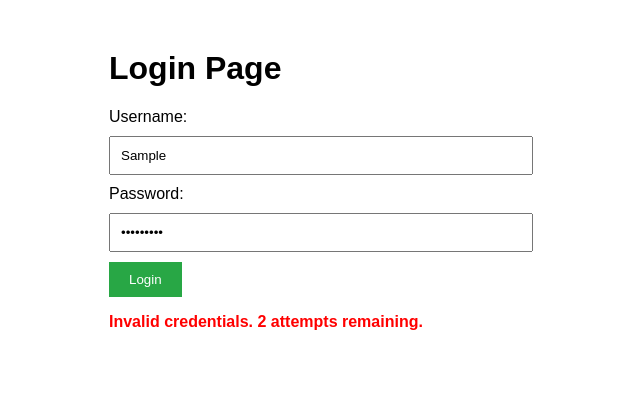
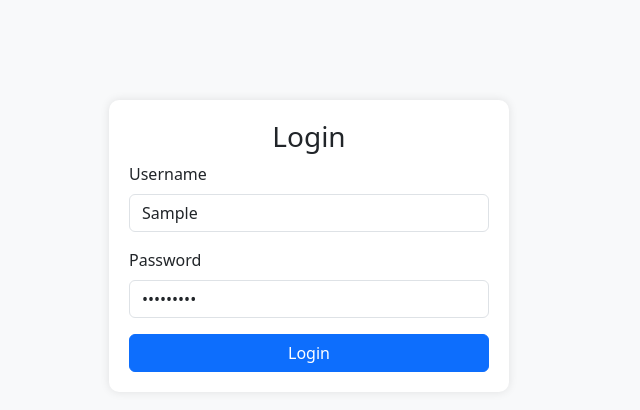
Before and after one commit to JethroBalaga/Ias, a website: page index.html in a window 1280 px wide. Both pictures are taken after typing "Sample", "Sample123" into the empty fields and a click on the button "Login". Shown: the whole page, without its empty margins (331-971 px from the left). Drawn offline with nearby package versions, Linux system fonts and the light colour scheme; no server answers.

Commit message:
change all

```diff
--- a/idps.js
+++ /dev/null
@@ -1,43 +0,0 @@
-// Simple Intrusion Detection and Prevention System (IDPS)
-let failedAttempts = 0;
-const maxFailedAttempts = 3;
-const blockDuration = 30000; // 30 seconds
-
-document.getElementById('loginForm').addEventListener('submit', function(event) {
-    event.preventDefault();
-
-    const username = document.getElementById('username').value;
-    const password = document.getElementById('password').value;
-
-    // Simulate a valid login (for demonstration purposes)
-    const validUsername = 'admin';
-    const validPassword = 'password123';
-
-    if (username === validUsername && password === validPassword) {
-        alert('Login successful!');
-        failedAttempts = 0; // Reset failed attempts on successful login
-    } else {
-        failedAttempts++;
-        if (failedAttempts >= maxFailedAttempts) {
-            document.getElementById('alert').textContent = 'Too many failed attempts. Please try again later.';
-            disableLoginForm();
-            setTimeout(enableLoginForm, blockDuration);
-        } else {
-            document.getElementById('alert').textContent = `Invalid credentials. ${maxFailedAttempts - failedAttempts} attempts remaining.`;
-        }
-    }
-});
-
-function disableLoginForm() {
-    document.getElementById('username').disabled = true;
-    document.getElementById('password').disabled = true;
-    document.querySelector('button').disabled = true;
-}
-
-function enableLoginForm() {
-    document.getElementById('username').disabled = false;
-    document.getElementById('password').disabled = false;
-    document.querySelector('button').disabled = false;
-    document.getElementById('alert').textContent = '';
-    failedAttempts = 0; // Reset failed attempts after block duration
-}
--- a/index.html
+++ b/index.html
@@ -3,50 +3,68 @@
 <head>
     <meta charset="UTF-8">
     <meta name="viewport" content="width=device-width, initial-scale=1.0">
-    <title>Simple IDPS</title>
+    <title>IDPS - Login</title>
+
+    <!-- Bootstrap CSS -->
+    <link href="https://cdn.jsdelivr.net/npm/bootstrap@5.3.0/dist/css/bootstrap.min.css" rel="stylesheet">
+
+    <script>
+        async function login(event) {
+            event.preventDefault();
+            const username = document.getElementById("username").value;
+            const password = document.getElementById("password").value;
+
+            const response = await fetch("/login", {
+                method: "POST",
+                headers: { "Content-Type": "application/json" },
+                body: JSON.stringify({ username, password })
+            });
+
+            const data = await response.json();
+
+            const alertBox = document.getElementById("alert-box");
+            alertBox.className = "alert " + (response.ok ? "alert-success" : "alert-danger");
+            alertBox.innerText = data.message;
+            alertBox.style.display = "block";
+        }
+    </script>
+
     <style>
         body {
-            font-family: Arial, sans-serif;
-            margin: 50px;
+            background-color: #f8f9fa;
         }
-        .container {
+        .login-container {
             max-width: 400px;
-            margin: 0 auto;
-        }
-        input {
-            width: 100%;
-            padding: 10px;
-            margin: 10px 0;
-        }
-        button {
-            padding: 10px 20px;
-            background-color: #28a745;
-            color: white;
-            border: none;
-            cursor: pointer;
-        }
-        button:hover {
-            background-color: #218838;
-        }
-        .alert {
-            color: red;
-            font-weight: bold;
+            margin: auto;
+            margin-top: 100px;
+            padding: 20px;
+            background: white;
+            border-radius: 10px;
+            box-shadow: 0px 0px 10px rgba(0, 0, 0, 0.1);
         }
     </style>
 </head>
 <body>
+
     <div class="container">
-        <h1>Login Page</h1>
-        <form id="loginForm">
-            <label for="username">Username:</label>
-            <input type="text" id="username" required>
-            <label for="password">Password:</label>
-            <input type="password" id="password" required>
-            <button type="submit">Login</button>
-        </form>
-        <p id="alert" class="alert"></p>
+        <div class="login-container">
+            <h3 class="text-center">Login</h3>
+            <div id="alert-box" class="alert" style="display: none;"></div>
+            <form onsubmit="login(event)">
+                <div class="mb-3">
+                    <label for="username" class="form-label">Username</label>
+                    <input type="text" class="form-control" id="username" required>
+                </div>
+                <div class="mb-3">
+                    <label for="password" class="form-label">Password</label>
+                    <input type="password" class="form-control" id="password" required>
+                </div>
+                <button type="submit" class="btn btn-primary w-100">Login</button>
+            </form>
+        </div>
     </div>
 
-    <script src="idps.js"></script>
+    <!-- Bootstrap JS -->
+    <script src="https://cdn.jsdelivr.net/npm/bootstrap@5.3.0/dist/js/bootstrap.bundle.min.js"></script>
 </body>
 </html>
```
Also changed, not shown: package.json (added, +7 -0 lines), server.js (added, +44 -0 lines), 1 other file.
